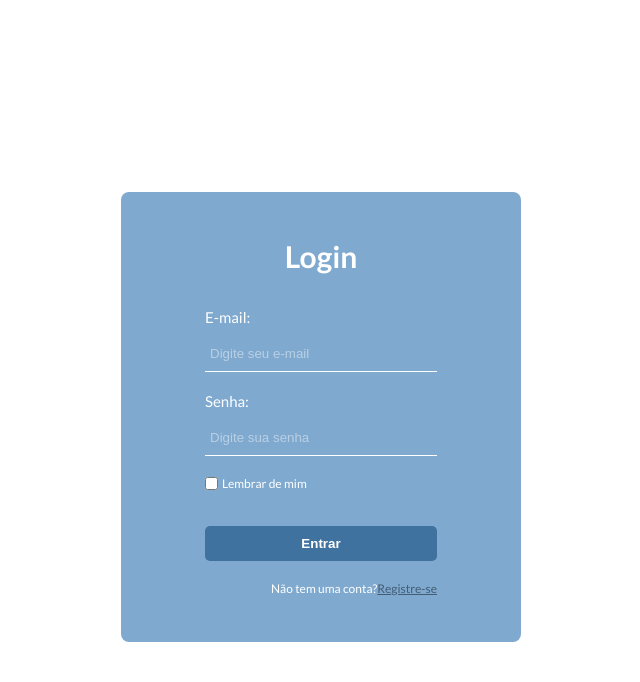
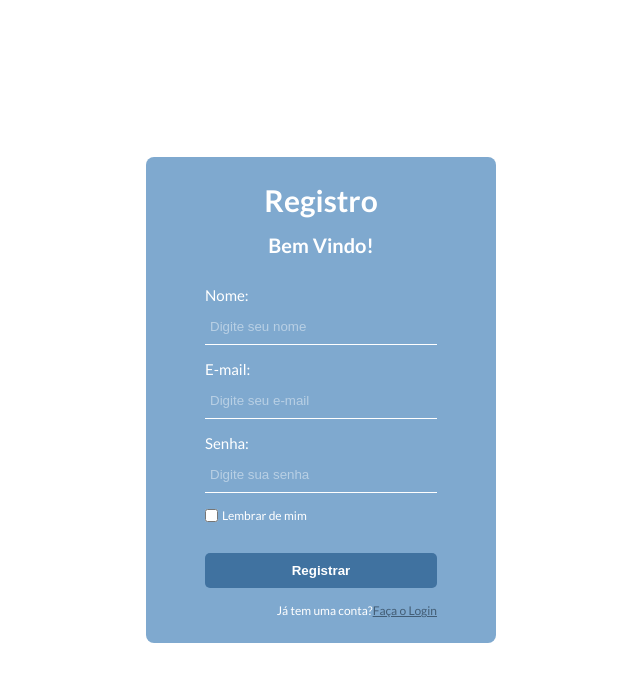
Before and after one commit to JotaEfi/Frontend-ProjetoPI, a React (Create React App) app: page /register in a window 1280 px wide. Shown: the top 682 px of the page, without its empty margins (319-959 px from the left). Built offline with nearby package versions, Linux system fonts and the light colour scheme.

Commit message:
feito router entre login e home

```diff
--- a/src/App.js
+++ b/src/App.js
@@ -2,17 +2,23 @@ import Home from "./js/pages/home.js";
 import React from "react";
 import Login from "./js/pages/login.js";
 import { BrowserRouter, Routes, Route } from "react-router-dom";
+import Register from "./js/pages/register.js";
 function App() {
   return (
-    <>
-    <Login />
-      <BrowserRouter>
+
+
+
+    /* <Register />*/
+
+    <BrowserRouter>
 
       <Routes>
-        <Route path="/" element={<Home />} />
+        <Route path="/" element={<Login />} />
+        <Route path="/register" element={<Register />} />
+        <Route path="/home" element={<Home />} />
       </Routes>
     </BrowserRouter>
-    </>
+
 
   );
 }
--- a/src/js/pages/home.js
+++ b/src/js/pages/home.js
@@ -7,6 +7,7 @@ function Home() {
   return (
     <div className="page_container">
       <Navbar />
+
     </div>
   );
 }
--- a/src/js/pages/login.js
+++ b/src/js/pages/login.js
@@ -1,20 +1,39 @@
 import { useState } from "react"
+import { useLocation } from "react-router-dom"
+import { useEffect } from "react"
+import { Link } from "react-router-dom"
 
 function Login () {
     const [username, setUsername] = useState("")
     const [password, setPassword] = useState("")
 
+
+    const location = useLocation();
+    const [activeTab, setActiveTab] = useState("");
+
+    useEffect(() => {
+      setActiveTab(location.pathname);
+    }, [location.pathname]);
+
+    const handleTabClick = (path) => {
+      setActiveTab(path);
+    };
+
     const handleSubmit = (event) => {
         event.preventDefault()
 
-        alert("Enviando os dados: " + username + " - " + password)
+        window.location.href = "/home";
+
     }
+
+
     return (
         <div className="containerLogin">
             <div className="Login">
+
                <form onSubmit={handleSubmit}>
                     <h1>Login</h1>
-                    <label for="email">E-mail:</label>
+                    <label htmlFor="email">E-mail:</label>
                     <div>
                         <input
                             id="email" name="email"
@@ -22,16 +41,18 @@ function Login () {
                             placeholder="Digite seu e-mail"
                             onChange={(e) => setUsername(e.target.value)}
                             autoComplete="false"
+                            required
                         />
                     </div>
 
-                    <label for="password">Senha:</label>
+                    <label htmlFor="password">Senha:</label>
                     <div>
                         <input
                              id="password" name="password"
                              type="password"
                              placeholder="Digite sua senha"
                              onChange={(e) => setPassword(e.target.value)}
+                             required
                         />
                     </div>
                     <div className="recall-forget">
@@ -42,14 +63,22 @@ function Login () {
 
                     </div>
 
-                    <button type="submit">Entrar</button>
+                    <button type="submit">
+                        <Link to="/home"></Link> Entrar
+                    </button>
 
-                    <p>Não tem uma conta? <a href="#"> Registre-se</a></p>
+                    <p>Não tem uma conta?
+                        <a href="register"
+                        to="/"
+                        id="register"
+                        className={activeTab === "/register" ? "active" : ""}
+                        onClick={() => handleTabClick("/register")}>
+                        Registre-se</a></p>
+
                </form>
             </div>
         </div>
     )
 }
-//CENTRALIZAR DIV E FAZER ROUTER
-//CRIAR REGISTRO E TAMBÉM ROUTER PARA LOGIN OU TELA INICIAL
+
 export default Login
--- /dev/null
+++ b/src/js/pages/register.js
@@ -0,0 +1,93 @@
+import { useState } from "react"
+import { useLocation } from "react-router-dom"
+import { useEffect } from "react"
+import { Link } from "react-router-dom"
+
+function Register () {
+    const [username, setUsername] = useState("")
+    const [password, setPassword] = useState("")
+
+    const location = useLocation();
+    const [activeTab, setActiveTab] = useState("");
+
+    useEffect(() => {
+      setActiveTab(location.pathname);
+    }, [location.pathname]);
+
+    const handleTabClick = (path) => {
+      setActiveTab(path);
+    };
+
+    const handleSubmit = (event) => {
+        event.preventDefault()
+
+        window.location.href = "/home";
+
+    }
+
+    return(
+        <div className="containerLogin">
+            <div className="Login">
+                 <form onSubmit={handleSubmit}>
+                        <h1 className="title">Registro</h1>
+                        <h2 className="subtitle">Bem Vindo!</h2>
+
+                        <label for="name">Nome:</label>
+                        <div>
+                            <input
+                                id="name" name="name"
+                                type="text"
+                                placeholder="Digite seu nome"
+                                onChange={(e) => setUsername(e.target.value)}
+                                autoComplete="false"
+                                required
+                            />
+                        </div>
+
+                        <label for="email">E-mail:</label>
+                        <div>
+                            <input
+                                id="email" name="email"
+                                type="email"
+                                placeholder="Digite seu e-mail"
+                                onChange={(e) => setUsername(e.target.value)}
+                                autoComplete="false"
+                                 required
+                            />
+                        </div>
+
+                        <label for="password">Senha:</label>
+                        <div>
+                            <input
+                                 id="password" name="password"
+                                 type="password"
+                                 placeholder="Digite sua senha"
+                                 onChange={(e) => setPassword(e.target.value)}
+                                required
+                            />
+                        </div>
+                        <div className="recall-forget">
+                            <label className="checkLabel">
+                                <input type="checkbox"/>
+                                Lembrar de mim
+                            </label>
+
+                        </div>
+
+                        <button type="submit">
+                            <Link to="/home"></Link> Registrar
+                        </button>
+                            <p>Já tem uma conta?
+                            <a href="/"
+                            to="/"
+                            id="login"
+                            className={activeTab === "/" ? "active" : ""}
+                            onClick={() => handleTabClick("/login")}>
+                            Faça o Login</a></p>
+                   </form>
+            </div>
+        </div>
+    )
+}
+
+export default Register
--- a/src/styles/App.css
+++ b/src/styles/App.css
@@ -2,23 +2,29 @@
 .containerLogin {
   display: flex;
   justify-content: center;
+  margin-top: 50vh;
+  transform: translate(0, -50%);
   align-items: center;
 }
 .containerLogin .Login {
   display: flex;
   justify-content: center;
   align-items: center;
-  margin-top: 15%;
-  gap: 10px;
+  gap: 8px;
   background-color: #7fa9cf;
-  width: 400px;
-  height: 450px;
+  width: 350px;
+  padding: 25px 5px;
   border-radius: 8px;
 }
 .containerLogin .Login h1 {
   color: white;
   text-align: center;
   font-size: 3rem;
+}
+.containerLogin .Login h2 {
+  color: white;
+  text-align: center;
+  font-size: 2rem;
   padding-bottom: 14px;
 }
 .containerLogin .Login p {
@@ -34,7 +40,7 @@
   display: flex;
   justify-content: center;
   flex-direction: column;
-  gap: 20px;
+  gap: 15px;
 }
 .containerLogin .Login form label {
   color: white;
--- a/src/styles/index.css
+++ b/src/styles/index.css
@@ -7,7 +7,7 @@ a {
   margin: 0;
   box-sizing: border-box;
   padding: 0;
-  transition: all .3s ease-in-out;
+
 
 }
 
@@ -17,8 +17,11 @@ html {
   font-weight: 400;
   font-style: normal;
   font-optical-sizing: auto;
+
+  height: 100vh;
   width: 100vw;
-  height: 100vh;
+
+
 
 }
 
--- a/src/styles/scss/Login.scss
+++ b/src/styles/scss/Login.scss
@@ -5,6 +5,8 @@
 
    display: flex;
    justify-content: center;
+   margin-top: 50vh;
+   transform: translate(0, -50%);
    align-items: center;
 
 
@@ -13,11 +15,12 @@
       display:flex;
       justify-content: center;
       align-items: center;
-      margin-top: 15%;
-      gap: 10px;
+
+      gap: 8px;
       background-color: $blue3;
-      width: 400px;
-      height: 450px;
+      width: 350px;
+      padding: 25px 5px;
+
       border-radius: 8px;
 
 
@@ -25,7 +28,13 @@
             color: white;
             text-align: center;;
             font-size: 3rem;
+         }
+         h2{
+            color: white;
+            text-align: center;;
+            font-size: 2rem;
             padding-bottom: 14px;
+
          }
 
          p {
@@ -44,7 +53,7 @@
             justify-content: center;
             flex-direction: column;
 
-            gap: 20px;
+            gap: 15px;
 
 
             label {
```
Also changed, not shown: 1 other file (tests, documents, lock files or other folders).
